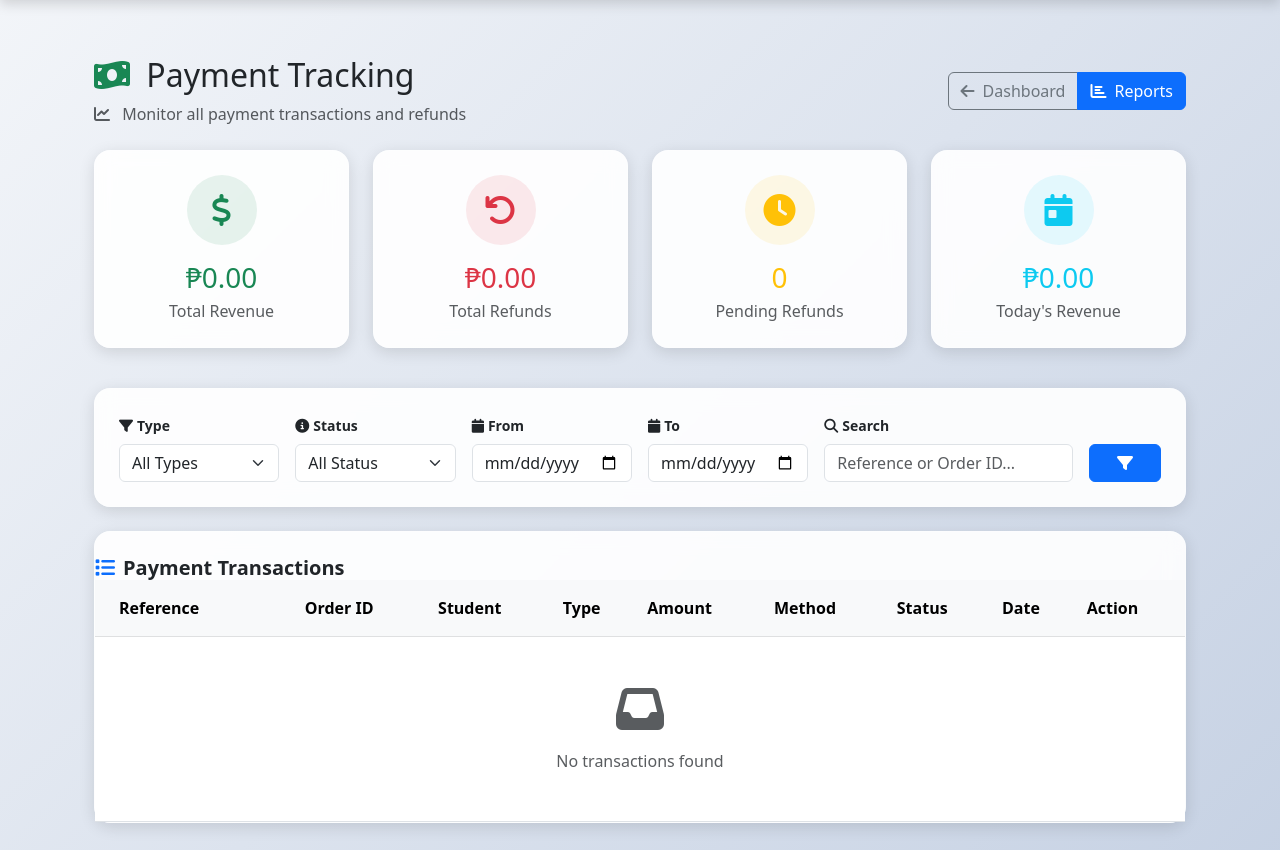
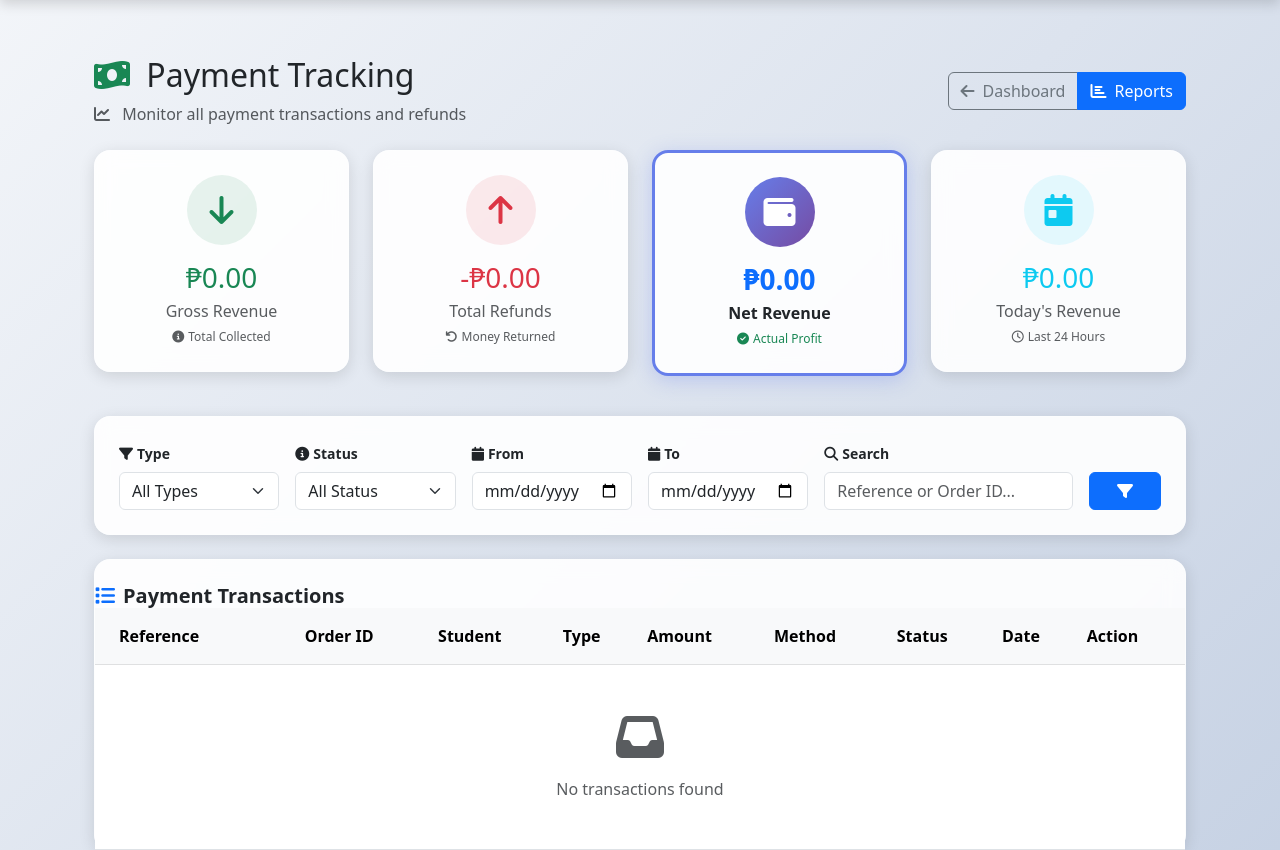
Before and after one commit to deybii/document-request-system, a Django app: page /dashboard/payments/ in a window 1280 px wide. Shown: the part 120-970 px from the top of the page. Run offline with Django 5.2, Linux system fonts and the light colour scheme; the visitor is signed in with stand-in values (Sample User, id 1); data that the repository does not hold is empty.

Commit message:
adding net revenue

```diff
--- a/docrequest/templates/admin_payments.html
+++ b/docrequest/templates/admin_payments.html
@@ -83,36 +83,49 @@
 
     <!-- Statistics -->
     <div class="row mb-4">
+        <!-- Card 1: Gross Revenue -->
         <div class="col-md-3 mb-3">
             <div class="stat-card glass-card">
                 <div class="stat-icon bg-success bg-opacity-10 text-success">
-                    <i class="fas fa-dollar-sign"></i>
+                    <i class="fas fa-arrow-down"></i>
                 </div>
                 <h3 class="text-success mb-1">₱{{ total_payments|floatformat:2 }}</h3>
-                <p class="text-muted mb-0">Total Revenue</p>
+                <p class="text-muted mb-0">Gross Revenue</p>
+                <small class="text-muted" style="font-size: 0.75rem;">
+                    <i class="fas fa-info-circle me-1"></i>Total Collected
+                </small>
             </div>
         </div>
 
+        <!-- Card 2: Refunds -->
         <div class="col-md-3 mb-3">
             <div class="stat-card glass-card">
                 <div class="stat-icon bg-danger bg-opacity-10 text-danger">
-                    <i class="fas fa-undo"></i>
+                    <i class="fas fa-arrow-up"></i>
                 </div>
-                <h3 class="text-danger mb-1">₱{{ total_refunds|floatformat:2 }}</h3>
+                <h3 class="text-danger mb-1">-₱{{ total_refunds|floatformat:2 }}</h3>
                 <p class="text-muted mb-0">Total Refunds</p>
+                <small class="text-muted" style="font-size: 0.75rem;">
+                    <i class="fas fa-undo me-1"></i>Money Returned
+                </small>
             </div>
         </div>
 
+        <!-- Card 3: Net Revenue (Most Important) -->
         <div class="col-md-3 mb-3">
-            <div class="stat-card glass-card">
-                <div class="stat-icon bg-warning bg-opacity-10 text-warning">
-                    <i class="fas fa-clock"></i>
+            <div class="stat-card glass-card" style="border: 3px solid #667eea; box-shadow: 0 4px 20px rgba(102, 126, 234, 0.3);">
+                <div class="stat-icon" style="background: linear-gradient(135deg, #667eea 0%, #764ba2 100%);">
+                    <i class="fas fa-wallet text-white"></i>
                 </div>
-                <h3 class="text-warning mb-1">{{ pending_refunds }}</h3>
-                <p class="text-muted mb-0">Pending Refunds</p>
+                <h3 class="text-primary mb-1 fw-bold">₱{{ net_revenue|floatformat:2 }}</h3>
+                <p class="text-dark mb-0"><strong>Net Revenue</strong></p>
+                <small class="text-success" style="font-size: 0.75rem;">
+                    <i class="fas fa-check-circle me-1"></i>Actual Profit
+                </small>
             </div>
         </div>
 
+        <!-- Card 4: Today's Revenue -->
         <div class="col-md-3 mb-3">
             <div class="stat-card glass-card">
                 <div class="stat-icon bg-info bg-opacity-10 text-info">
@@ -120,6 +133,9 @@
                 </div>
                 <h3 class="text-info mb-1">₱{{ today_revenue|floatformat:2 }}</h3>
                 <p class="text-muted mb-0">Today's Revenue</p>
+                <small class="text-muted" style="font-size: 0.75rem;">
+                    <i class="far fa-clock me-1"></i>Last 24 Hours
+                </small>
             </div>
         </div>
     </div>
--- a/docrequest/views.py
+++ b/docrequest/views.py
@@ -1206,7 +1206,7 @@ def admin_payments(request):
     paginator = Paginator(transactions, 20)
     page_obj = paginator.get_page(request.GET.get('page'))
 
-    # Statistics
+    # ✅ Statistics
     total_payments = PaymentTransaction.objects.filter(
         transaction_type='payment', status='completed'
     ).aggregate(total=Sum('amount'))['total'] or 0
@@ -1214,6 +1214,9 @@ def admin_payments(request):
     total_refunds = PaymentTransaction.objects.filter(
         transaction_type='refund', status='completed'
     ).aggregate(total=Sum('amount'))['total'] or 0
+
+    # ✅ Calculate Net Revenue
+    net_revenue = total_payments - total_refunds
 
     pending_refunds = PaymentTransaction.objects.filter(
         transaction_type='refund', status='pending'
@@ -1234,6 +1237,7 @@ def admin_payments(request):
         'date_to': date_to,
         'total_payments': total_payments,
         'total_refunds': total_refunds,
+        'net_revenue': net_revenue,
         'pending_refunds': pending_refunds,
         'today_revenue': today_revenue,
     }
```
Also changed, not shown: docrequest/templates/admin_payment_reports.html (+15 -9 lines).
